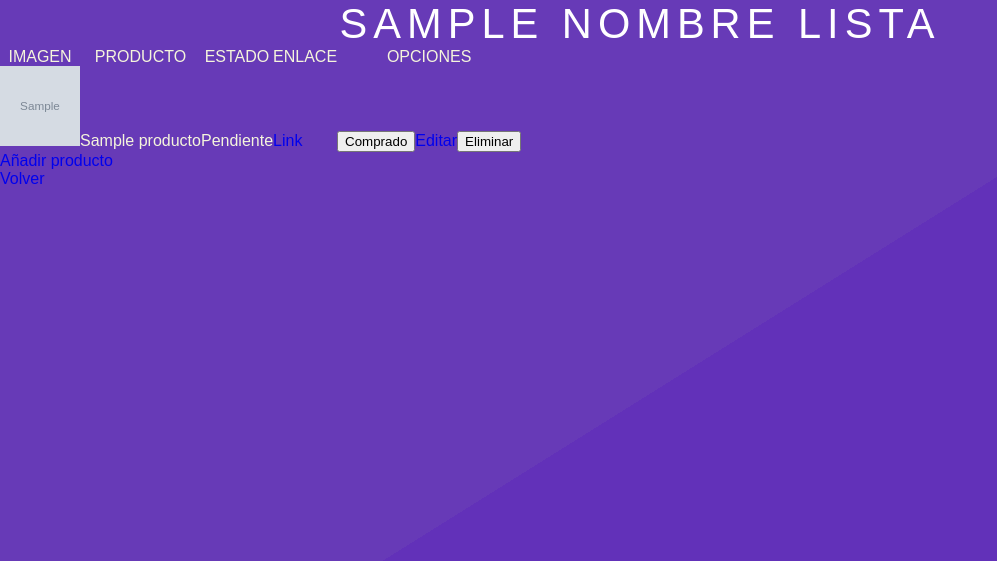
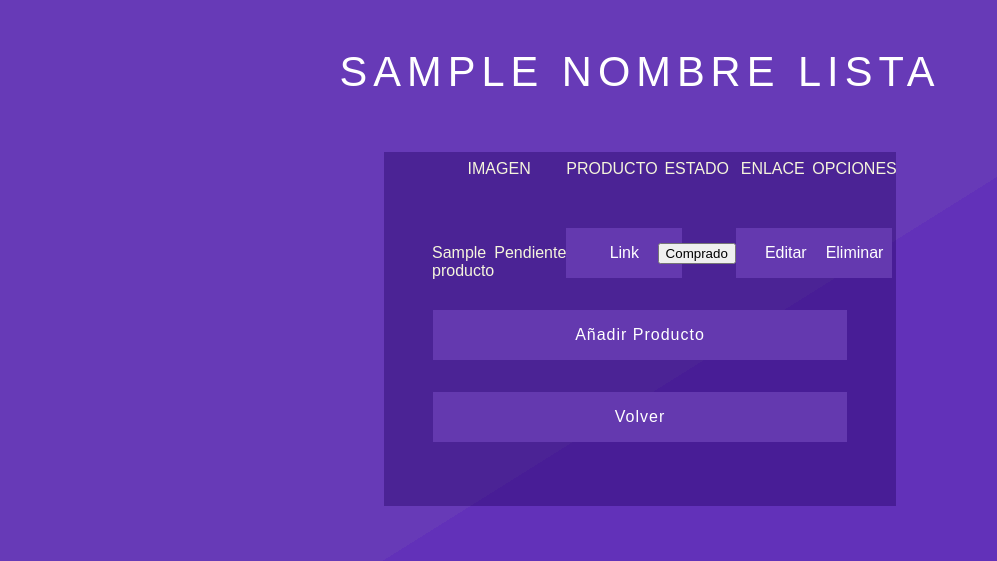
Before and after one commit to hectorri/fullstack-tft, a PHP site: template listaReyes/templates/detalle_lista.twig in a window 1280 px wide. Shown: the top 561 px of the page, without its empty margins (0-997 px from the left). Run offline with PHP 8.4, Linux system fonts and the light colour scheme; the template is opened without the code that fills it: most values are stand-ins (such as "Sample title", 1, 10 or a date in 2020); grey boxes marked "Sample" are stand-in pictures; some libraries are stand-ins or nearby versions; some web fonts are replaced.

Commit message:
Plantilla para detalle de lista de productos

```diff
--- a/listaReyes/templates/detalle_lista.twig
+++ b/listaReyes/templates/detalle_lista.twig
@@ -1,17 +1,22 @@
 {% extends 'layout.twig' %}
 
 {% block content %}
+<div class="main-w3layouts wrapper">
   <h1>{{ nombreLista }}</h1>
+    <div class="main-agileinfo">
+	 <div class="agileits-top">
 	    <table>
 		  <thead>
 		 	<tr>
-			<th>IMAGEN</th>
+		  	<th colspan="3">IMAGEN</th>
 			<th>PRODUCTO</th>
 			<th>ESTADO</th>
 			<th>ENLACE</th>
 			<th colspan="3">OPCIONES</th>
 			</tr>
 		  </thead>
+		</div>
+	</div>
 	<tbody>
 		{% for producto in productos %}
 		<tr>
@@ -24,7 +29,7 @@
 					Pendiente
 				{% endif %}
 			</td>
-			<td><a href="{{ producto.ENLACE_COMPRA }}" target="_blank">Link</a></td>
+			<td><a class="inputLink" href="{{ producto.ENLACE_COMPRA }}" target="_blank">Link</a></td>
 			<td>
 				<form action="{{ path_for('producto.cambiarEstado', {'idLista': idLista, 'nombreLista': nombreLista})}}"  method="post">
 					<input type="hidden" name="id" id="id" value="{{producto.ID}}">
@@ -39,19 +44,21 @@
 					{% endif %}
 				</form>
 			</td>
-			<td><a href="{{ path_for('producto.editar', {'id': producto.ID, 'idLista': idLista, 'nombreLista': nombreLista})}}">Editar</a></td>
+			<td><a class="inputLink" href="{{ path_for('producto.editar', {'id': producto.ID, 'idLista': idLista, 'nombreLista': nombreLista})}}">Editar</a></td>
             <td>
 				<form action="{{ path_for('producto.eliminar')}}"  method="post">
 					<input type="hidden" name="id" id="id" value="{{producto.ID}}">
 					<input type="hidden" name="idLista" id="idLista" value="{{idLista}}">
 					<input type="hidden" name="nombreLista" id="nombreLista" value="{{nombreLista}}">
-					<button type="submit">Eliminar</button>
+					<button class="inputLink" type="submit">Eliminar</button>
 				</form>
 			</td>
 		</tr>
 		{% endfor %}
 		</tbody>
 	</table>
-<p><a href="{{ path_for('producto.nuevo', {'id': id, 'idLista': idLista, 'nombreLista': nombreLista}) }}">Añadir producto</a></p>
-<p><a href="{{ path_for('lista.misListas') }}">Volver</a></p>
+
+<p><a class="inputLink" href="{{ path_for('producto.nuevo', {'id': id, 'idLista': idLista, 'nombreLista': nombreLista}) }}">Añadir Producto</a></p>
+<p><a class="inputLink" href="{{ path_for('lista.misListas') }}">Volver</a></p>
+</div>
 {% endblock %}
```
Lines whose indentation alone changed are shown as unchanged.
